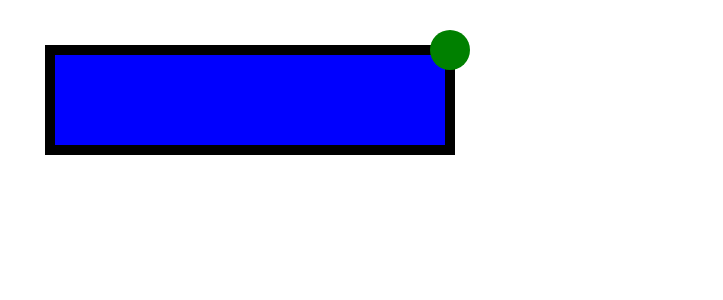
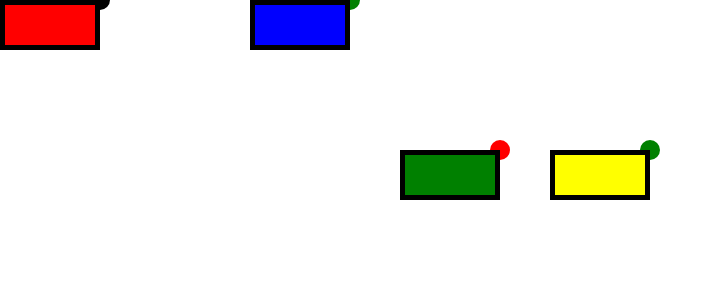
Before and after one commit to ParthiSugumar/BarathSampleFrontEnd, a React (Create React App) app: page / in a window 1280 px wide. Shown: the top 300 px of the page, without its empty margins (0-723 px from the left). Built offline with nearby package versions, Linux system fonts and the light colour scheme.

Commit message:
Array of machines passed with d3 transitions applied

```diff
--- a/package.json
+++ b/package.json
@@ -3,6 +3,7 @@
   "version": "0.1.0",
   "private": true,
   "dependencies": {
+    "d3": "^5.4.0",
     "react": "^16.4.0",
     "react-dom": "^16.4.0",
     "react-scripts": "1.1.4"
--- a/src/index.js
+++ b/src/index.js
@@ -3,6 +3,43 @@ import ReactDOM from 'react-dom';
 import './index.css';
 import Svg from './svg';
 import registerServiceWorker from './registerServiceWorker';
-
-ReactDOM.render(<Svg />, document.getElementById('root'));
+var Machine = [
+    {
+        svgString: '<rect width="100%" height="100%" style="fill:red;stroke-width:10;stroke:rgb(0,0,0)"/>',
+        pointX: 0,
+        pointY: 0,
+        machineHeight: 1,
+        machineWidth: 2,
+        machineID: 'machine-1',
+        machineStatus: 1
+    },
+    {
+        svgString: '<rect width="100%" height="100%" style="fill:rgb(0,0,255);stroke-width:10;stroke:rgb(0,0,0)"/>',
+        pointX: 5,
+        pointY: 0,
+        machineHeight: 1,
+        machineWidth: 2,
+        machineID: 'machine-2',
+        machineStatus: 1
+    },
+    {
+        svgString: '<rect width="100%" height="100%" style="fill:green;stroke-width:10;stroke:rgb(0,0,0)""/>',
+        pointX: 8,
+        pointY: 3,
+        machineHeight: 1,
+        machineWidth: 2,
+        machineID: 'machine-3',
+        machineStatus: 0
+    },
+    {
+        svgString: '<rect width="100%" height="100%" style="fill:yellow;stroke-width:10;stroke:rgb(0,0,0)"/>',
+        pointX: 11,
+        pointY: 3,
+        machineHeight: 1,
+        machineWidth: 2,
+        machineID: 'machine-4',
+        machineStatus: 1
+    }
+]
+ReactDOM.render(<Svg machine={Machine} totalHeight={400} totalWidth={800} LayoutHeight={4} LayoutWidth={16} />, document.getElementById('root'));
 registerServiceWorker();
--- a/src/svg.js
+++ b/src/svg.js
@@ -1,8 +1,12 @@
 import React, { Component } from 'react';
 import './svg.css';
 import * as d3 from 'd3';
-
-var str = '<rect x="50" y="50" width="400" height="100" style="fill:rgb(0,0,255);stroke-width:10;stroke:rgb(0,0,0)"/><circle cx="450" cy="50" r="20" fill="green"/>'
+var safeStyle = {
+    fill: 'green'
+}
+var unSafeStyle = {
+    fill: 'red'
+}
 class Svg extends Component {
     componentDidMount() {
         this.rotateLogo();
@@ -10,21 +14,44 @@ class Svg extends Component {
     componentDidUpdate() {
         this.rotateLogo();
     }
+    scale= Math.min(Math.floor(this.props.totalHeight / this.props.LayoutHeight),
+        Math.floor(this.props.totalWidth / this.props.LayoutWidth));
     render() {
         return <svg ref={node => this.node = node}
-            width={500} height={500}>
+        height={this.props.totalHeight.toString()}
+        width={this.props.totalWidth.toString()}>
+        {
+            this.props.machine.map(machine =>
+            <svg>
+                <svg>
+                     <circle
+                        cx={(machine.pointX + machine.machineWidth) * this.scale}
+                        cy={machine.pointY * this.scale}
+                        r="10"
+                        style={
+                            machine.machineStatus == 1 ?
+                            safeStyle : unSafeStyle
+                        }/>
+                </svg>
+                <svg
+                width={ (machine.machineWidth * this.scale).toString()}
+                height={ (machine.machineHeight * this.scale).toString()}
+                x={ (machine.pointX * this.scale).toString()}
+                y={ (machine.pointY * this.scale).toString()}
+                dangerouslySetInnerHTML={{ __html: machine.svgString }}/>
+            </svg>
+            )
+        }
         </svg>
     }
     rotateLogo() {
         const node = this.node
         d3.select(node)
-            .html(str)
             .select('circle')
             .transition().duration(2000)
-            .style('fill', 'red').delay(1000)
+            .style('fill', 'white').delay(1000)
             .transition().duration(2000)
-            .style('fill', 'green').delay(1000)
+            .style('fill', 'black').delay(1000)
     }
 }
-
 export default Svg;
```
